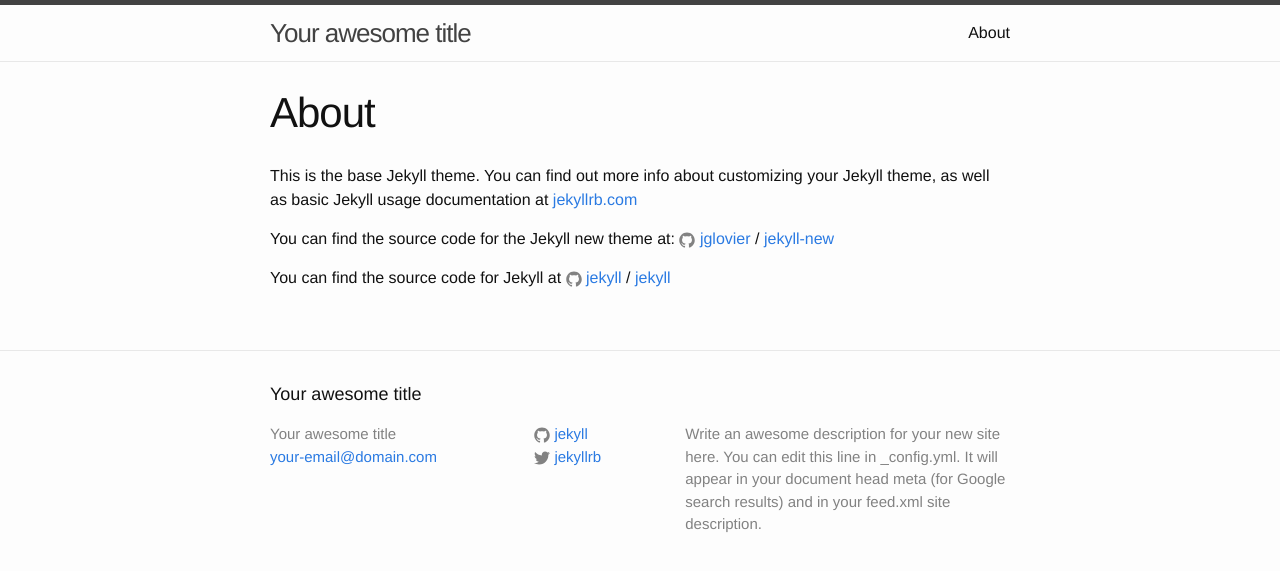
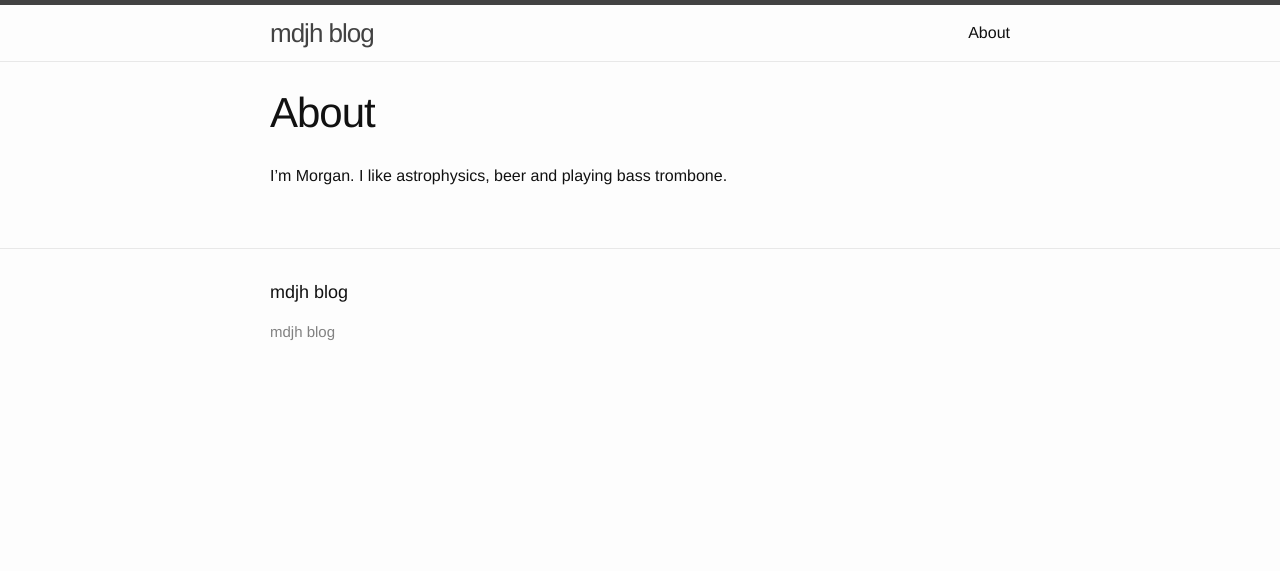
Before and after one commit to phufbv/phufbv.github.io, a Jekyll site: the page built from about.md, in a window 1280 px wide. Shown: the top 571 px of the page. Built offline with Jekyll 4.4.1, drawn with Linux system fonts in a browser that asks for light colours.

Commit message:
edited basic info, and first post

```diff
--- a/_config.yml
+++ b/_config.yml
@@ -6,16 +6,16 @@
 # 'jekyll serve'. If you change this file, please restart the server process.
 
 # Site settings
-title: Your awesome title
-email: your-email@domain.com
-description: > # this means to ignore newlines until "baseurl:"
-  Write an awesome description for your new site here. You can edit this
-  line in _config.yml. It will appear in your document head meta (for
-  Google search results) and in your feed.xml site description.
+title: mdjh blog
+# email: your-email@domain.com
+# description: > # this means to ignore newlines until "baseurl:"
+#   Write an awesome description for your new site here. You can edit this
+#   line in _config.yml. It will appear in your document head meta (for
+#   Google search results) and in your feed.xml site description.
 baseurl: "" # the subpath of your site, e.g. /blog
-url: "http://yourdomain.com" # the base hostname & protocol for your site
-twitter_username: jekyllrb
-github_username:  jekyll
+url: "https://phufbv.github.io/" # the base hostname & protocol for your site
+# twitter_username: jekyllrb
+# github_username:  jekyll
 
 # Build settings
 markdown: kramdown
--- a/about.md
+++ b/about.md
@@ -4,7 +4,9 @@ title: About
 permalink: /about/
 ---
 
-This is the base Jekyll theme. You can find out more info about customizing your Jekyll theme, as well as basic Jekyll usage documentation at [jekyllrb.com](http://jekyllrb.com/)
+I'm Morgan. I like astrophysics, beer and playing bass trombone.
+
+<!-- This is the base Jekyll theme. You can find out more info about customizing your Jekyll theme, as well as basic Jekyll usage documentation at [jekyllrb.com](http://jekyllrb.com/)
 
 You can find the source code for the Jekyll new theme at:
 {% include icon-github.html username="jglovier" %} /
@@ -12,4 +14,4 @@ You can find the source code for the Jekyll new theme at:
 
 You can find the source code for Jekyll at
 {% include icon-github.html username="jekyll" %} /
-[jekyll](https://github.com/jekyll/jekyll)
+[jekyll](https://github.com/jekyll/jekyll) -->
```
Also changed, not shown: _posts/2016-06-27-thoughts-on-the-eu.markdown (added, +19 -0 lines), _posts/2016-06-27-welcome-to-jekyll.markdown (deleted, +0 -25 lines).
